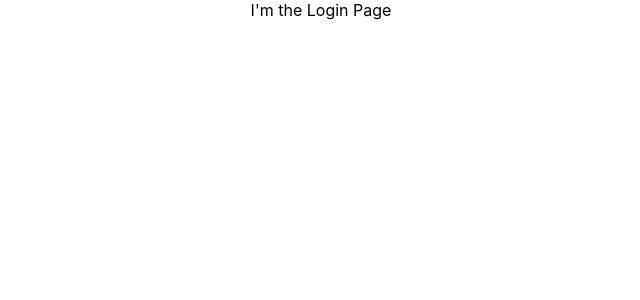
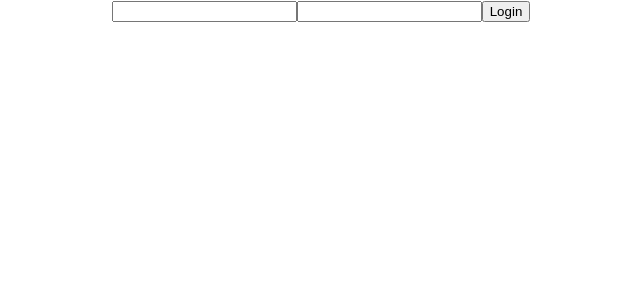
Before and after one commit to kmarks2013/simple-auth-test-client, a React (Create React App) app: page / in a window 1280 px wide. Shown: the top 300 px of the page, without its empty margins (319-959 px from the left). Built offline with nearby package versions, Linux system fonts and the light colour scheme.

Commit message:
adds a form to the login page

```diff
--- a/src/components/LoginPage.js
+++ b/src/components/LoginPage.js
@@ -10,7 +10,11 @@ export default class LoginPage extends Component {
         console.log(this.state)
         return (
             <div>
-                I'm the Login Page
+                <form>
+                    <input />
+                    <input />
+                    <input type='submit' value="Login" />
+                </form>
             </div>
         )
     }
```
